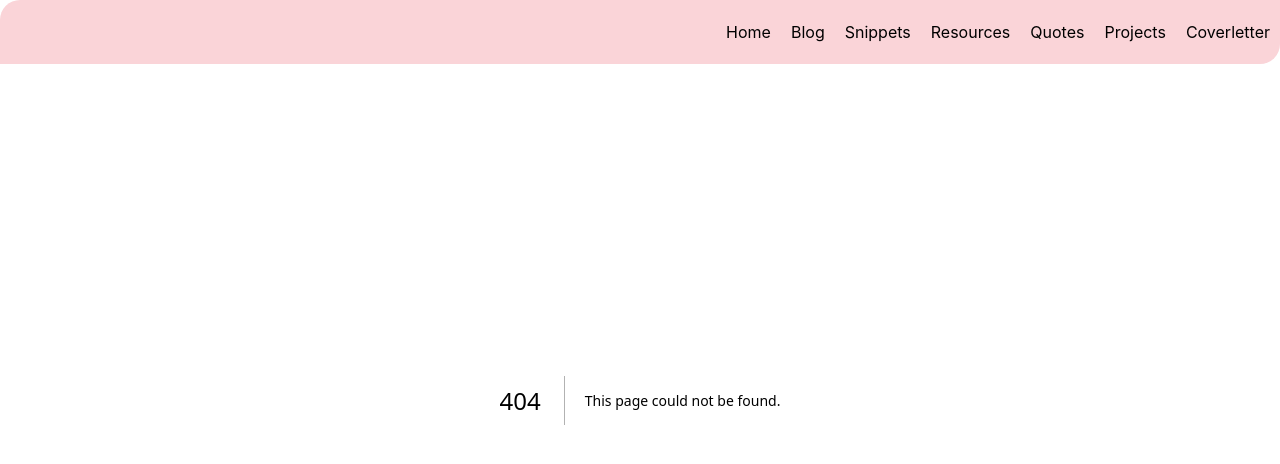
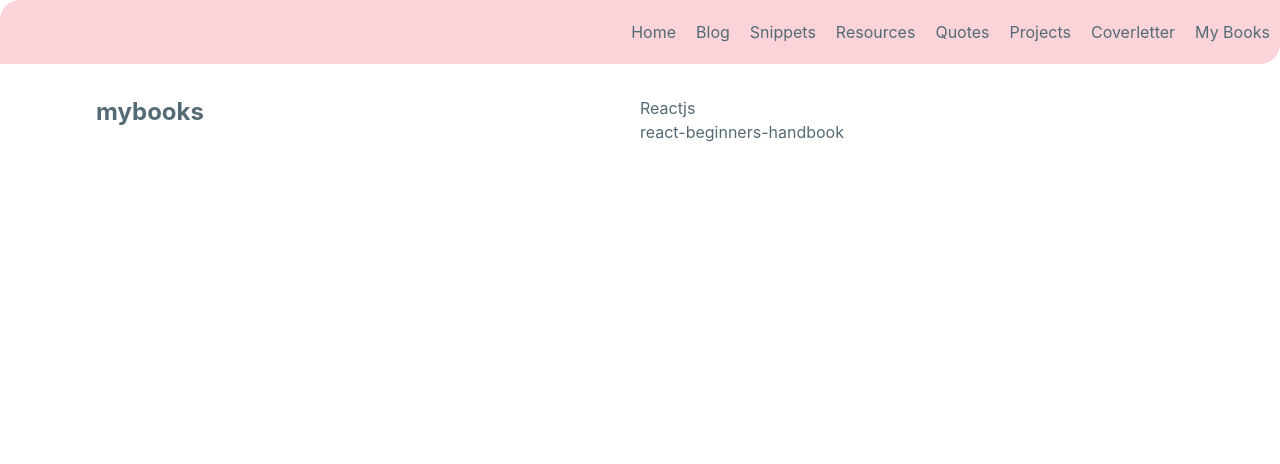
Before and after one commit to kalburgimanjunath/stackblitz-resume, a Next.js app: page /mybooks in a window 1280 px wide. Before the commit this address had no page. Shown: the top 464 px of the page. Built offline with nearby package versions, Linux system fonts and the light colour scheme.

Commit message:
5 files modified, 3 added

```diff
--- a/components/Navbar.js
+++ b/components/Navbar.js
@@ -28,6 +28,9 @@ export default function Navbar() {
         <li className="hover:bg-gray-100">
           <Link href="/coverletter">Coverletter</Link>
         </li>
+        <li className="hover:bg-gray-100">
+          <Link href="/mybooks">My Books</Link>
+        </li>
       </ul>
     </div>
   );
--- a/package.json
+++ b/package.json
@@ -11,6 +11,8 @@
     "@emotion/react": "^11.11.0",
     "@headlessui/react": "^1.7.14",
     "@heroicons/react": "^2.0.18",
+    "@mikecousins/react-pdf": "^6.1.1",
+    "@phuocng/react-pdf-viewer": "^1.7.0",
     "@radix-ui/colors": "^0.1.8",
     "@radix-ui/react-popover": "1.0.6",
     "@react-pdf/renderer": "^3.1.12",
@@ -18,11 +20,13 @@
     "formik": "^2.4.1",
     "framer-motion": "^10.12.16",
     "next": "^13.0.6",
+    "pdf-viewer-reactjs": "^2.2.3",
     "react": "^18.2.0",
     "react-code-section-lib": "^0.1.2",
     "react-dom": "^18.2.0",
     "react-pdf": "^7.1.2",
-    "react-toastify": "^9.1.3"
+    "react-toastify": "^9.1.3",
+    "reactjs-pdf-reader": "^1.0.12"
   },
   "devDependencies": {
     "autoprefixer": "^10.4.14",
--- /dev/null
+++ b/pages/mybooks/index.js
@@ -0,0 +1,37 @@
+import React, { useState, useRef } from 'react';
+// import Viewer, { Worker } from '@phuocng/react-pdf-viewer';
+// import '@phuocng/react-pdf-viewer/cjs/react-pdf-viewer.css';
+// import filePDF from '../../assets/sample.pdf';
+export default function index() {
+  const books = [
+    {
+      id: 1,
+      title: 'Reactjs',
+      description: 'react-beginners-handbook',
+      pdfurl: './sample.pdf',
+      type: 'programming',
+    },
+  ];
+
+  return (
+    <div className="p-24 flex grid grid-cols-2 md:grid-cols-2">
+      <h1 className="font-bold">mybooks</h1>
+      {books &&
+        books.map((item) => {
+          return (
+            <div key={item.id}>
+              <div>{item.title}</div>
+              <div>{item.description}</div>
+              {/* <>
+                <Worker workerUrl="https://unpkg.com/pdfjs-dist@2.5.207/build/pdf.worker.min.js">
+                  <div id="pdfviewer">
+                    <Viewer fileUrl="https://cors-anywhere.herokuapp.com/http://www.africau.edu/images/default/sample.pdf" />
+                  </div>
+                </Worker>
+              </> */}
+            </div>
+          );
+        })}
+    </div>
+  );
+}
--- a/tailwind.config.js
+++ b/tailwind.config.js
@@ -7,6 +7,7 @@ module.exports = {
 
     // Or if using `src` directory:
     './src/**/*.{js,ts,jsx,tsx,mdx}',
+    './assets/**/*.{pdf}',
   ],
   theme: {
     extend: {},
```
Also changed, not shown: .babelrc, pages/mybooks/[id].js (added), 2 other files (tests, documents, lock files or other folders).
